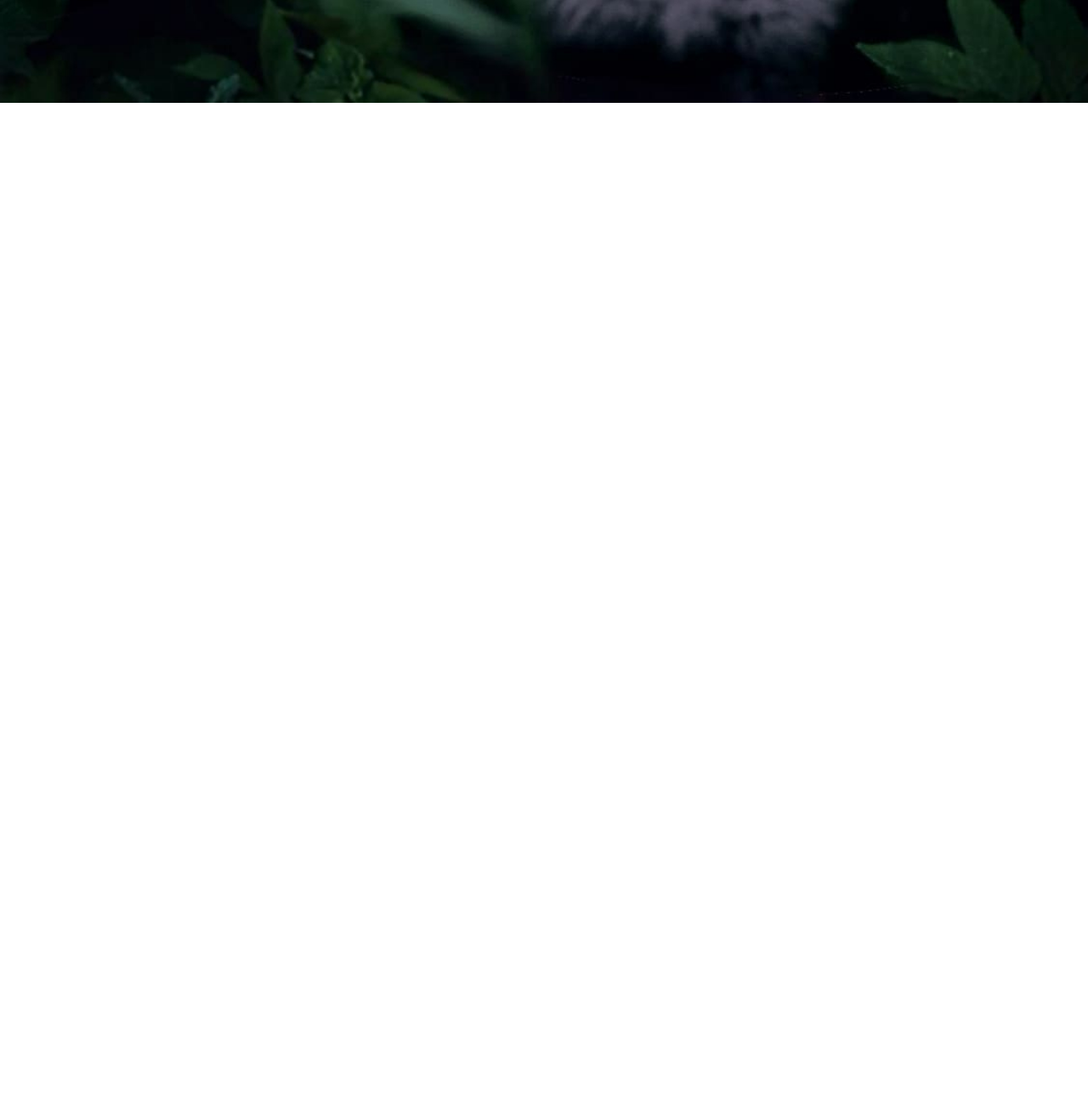
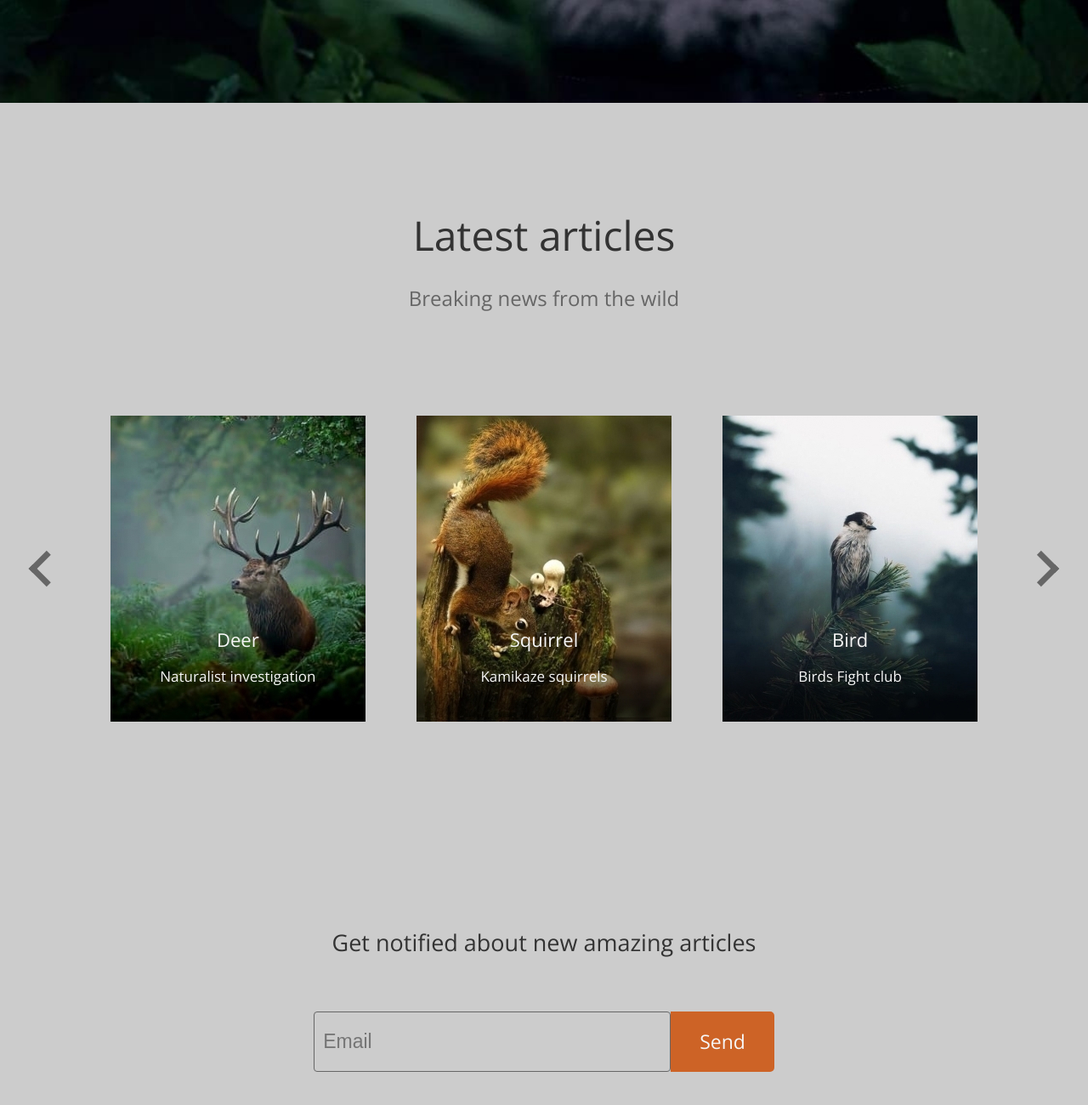
Before and after one commit to Artur-Leshko/wildlife, a plain HTML site: page index.html in a window 1280 px wide. Shown: the part 764-2064 px from the top of the page at 85% size. Before the commit the page ends 885 px from the top, so only its background shows below. Drawn offline with nearby package versions, Linux system fonts and the light colour scheme; files whose address does not match are found by name.

Commit message:
add "Latest articles" section

```diff
--- a/index.html
+++ b/index.html
@@ -42,11 +42,41 @@
                     <div class="survival__inner">
                         <h2 class="survival__title">Survival</h2>
                         <div class="survival__undertitle">What this means is that we exist to help protect our environment and do in numbers of ways. You can save the planet by donation.</div>
-                        <a href="#" class="survival__btn">Donate</a>
+                        <a href="#" class="btn survival__btn">Donate</a>
                     </div>
                 </div>
             </div>
         </div>
 
+        <div class="latest-articles">
+            <div class="container">
+                <h2 class="latest-articles__title">Latest articles</h2>
+                <div class="latest-articles__undertitle">Breaking news from the wild</div>
+
+                <div class="latest-articles__cards">
+                    <div class="cards__arrow arrow--left"></div>
+                    <div class="cards__item">
+                        <h3 class="item__title">Deer</h3>
+                        <div class="item__undertitle">Naturalist investigation</div>
+                    </div>
+                    <div class="cards__item">
+                        <h3 class="item__title">Squirrel</h3>
+                        <div class="item__undertitle">Kamikaze squirrels</div>
+                    </div>
+                    <div class="cards__item">
+                        <h3 class="item__title">Bird</h3>
+                        <div class="item__undertitle">Birds Fight club</div>
+                    </div>
+                    <div class="cards__arrow arrow--right"></div>
+                </div>
+
+                <div class="latest-articles__notified">Get notified about new amazing articles</div>
+                <form action="submit" class="latest-articles__form">
+                    <input type="text" placeholder="Email" class="latest-articles__input">
+                    <a href="#" class="btn latest-articles__btn">Send</a>
+                </form>
+            </div>
+        </div>
+
     </body>
 </html>
--- a/style.css
+++ b/style.css
@@ -13,6 +13,7 @@ h1, h2, h3, h4, h5, h6 {
 
 body {
     font-family: 'Open Sans', sans-serif;
+    -webkit-font-smoothing: antialiased;
 }
 
 .container {
@@ -20,6 +21,11 @@ body {
     max-width: 1200px;
     margin: auto;
 }
+
+.btn:hover {
+    background-color: #E39128;
+}
+
 
 /*Intro*/
 
@@ -31,7 +37,7 @@ body {
     padding: 20px 0 240px;
 }
 
-/*Header*/
+/*Intro Header*/
 
 .header__inner {
     display: flex;
@@ -92,17 +98,12 @@ body {
     transition: linear 0.2s;
 }
 
-.navigation__ul li:last-child a:visited {
-    background-color: #8F5613;
-    border: 2px solid #8F5613;
-}
-
 .navigation__ul li:last-child a:hover {
     background-color: #CD6326;
     border: 2px solid #CD6326;
 }
 
-/*Survival*/
+/*Intro Survival*/
 
 .survival {
     padding: 120px 0;
@@ -145,10 +146,144 @@ body {
     transition: linear 0.2s;
 }
 
-.survival__btn:visited {
-    background-color: #8F5613;
+/*Latest-aricles*/
+
+/*Latest-aricles top*/
+
+.latest-articles {
+    padding: 120px 0 240px;
+
+    background-color: #CCCCCC;
+    text-align: center;
 }
 
-.survival__btn:hover {
-    background-color: #E39128;
+.latest-articles__title {
+    color: #333333;
+    font-size: 48px;
+    font-weight: 400;
+    line-height: 72px;
 }
+
+.latest-articles__undertitle {
+    color: #666666;
+    font-size: 24px;
+    font-weight: 400;
+    line-height: 36px;
+
+    margin: 20px 0 120px;
+}
+
+/*Latest-aricles Cards*/
+
+.latest-articles__cards {
+    display: flex;
+    justify-content: space-between;
+    align-items: center;
+}
+
+.cards__arrow {
+    width: 29.7px;
+    height: 29.7px;
+    transform: rotate(45deg);
+}
+
+.arrow--left {
+    border-bottom: 7px solid #666666;
+    border-left: 7px solid #666666;
+}
+
+.arrow--right {
+    border-top: 7px solid #666666;
+    border-right: 7px solid #666666;
+}
+
+.cards__item {
+    display: flex;
+    flex-direction: column;
+    justify-content: flex-end;
+    align-items: center;
+
+    width: 25%;
+    height: 360px;
+    padding-bottom: 40px;
+
+    background-repeat: no-repeat;
+    background-size: cover;
+}
+
+.cards__item:nth-child(2) {
+    background-image: url(./images/Deer.jpg);
+}
+
+.cards__item:nth-child(3) {
+    background-image: url(./images/Squirrel.jpg);
+}
+
+.cards__item:nth-child(4){
+    background-image: url(./images/Bird.jpg);
+}
+
+.item__title {
+    color: #F7F7F7;
+    font-size: 22px;
+    font-weight: 400;
+    line-height: 36px;
+
+    margin-bottom: 12px;
+}
+
+.item__undertitle {
+    color: #F7F7F7;
+    font-size: 17px;
+    font-weight: 400;
+    line-height: 27px;
+}
+
+/*Latest-aricles Form*/
+
+.latest-articles__notified {
+    color: #333333;
+    font-size: 27px;
+    font-weight: 400;
+    line-height: 40.5px;
+
+    margin-top: 240px;
+    margin-bottom: 60px;
+}
+
+.latest-articles__form {
+    display: flex;
+    justify-content: center;
+    align-items: center;
+}
+
+.latest-articles__input {
+    color: #666666;
+    font-size: 23px;
+    font-weight: 400;
+    line-height: 26.95px;
+
+    background-color: transparent;
+    border: 1px solid #666666;
+    border-radius: 4px;
+
+    outline: none;
+
+    padding: 21px 0 21px 10px;
+    width: 35%;
+}
+
+.latest-articles__btn {
+    color: #F7F7F7;
+    font-size: 23px;
+    font-weight: 400;
+    line-height: 27px;
+    text-decoration: none;
+
+    background-color: #CD6326;
+    border-radius: 0 5px 5px 0;
+
+    padding: 22.1px 34px;
+
+    transition: linear 0.2s;
+}
```
